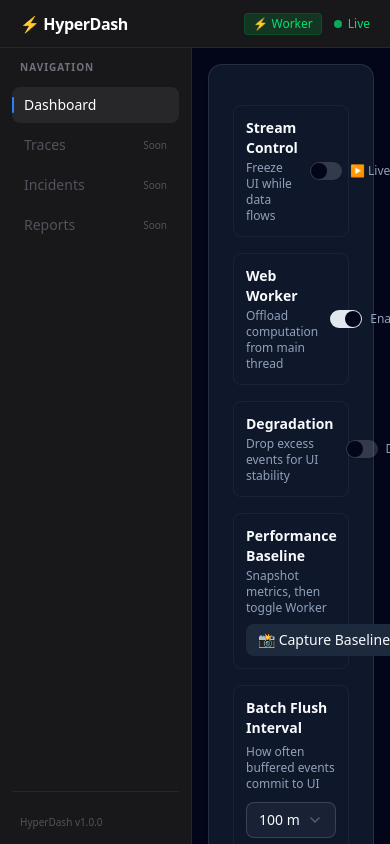
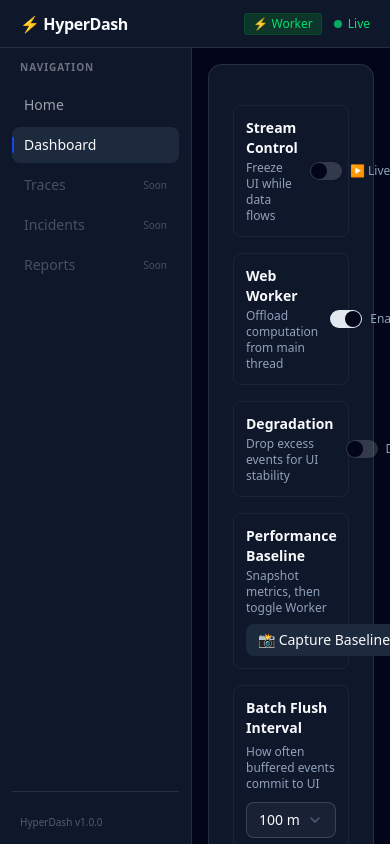
Before and after one commit to Salmankhancodes/hyperdash, a Next.js app: page /dashboard in a window 390 px wide. Built offline with nearby package versions, Linux system fonts and the light colour scheme.

Commit message:
Refactor page layout and sidebar navigation for improved UI consistency and responsiveness

```diff
--- a/src/app/page.tsx
+++ b/src/app/page.tsx
@@ -1,65 +1,81 @@
-import Image from "next/image";
+import Link from "next/link";
+
+const features = [
+  {
+    title: "Web Worker Offloading",
+    description:
+      "Heavy computation moves off the main thread, keeping the UI responsive even under extreme event pressure.",
+  },
+  {
+    title: "Batching & Flush Control",
+    description:
+      "Buffered events are committed to the UI at configurable intervals, reducing render pressure and preventing frame drops.",
+  },
+  {
+    title: "Graceful Degradation",
+    description:
+      "When ingestion exceeds capacity, excess events are dropped intentionally to preserve UI stability — not crashed.",
+  },
+  {
+    title: "Pause, Inspect & Drill-Down",
+    description:
+      "Freeze the live stream to inspect a snapshot. Drill into any time window to isolate context without losing data.",
+  },
+  {
+    title: "Performance Comparison",
+    description:
+      "Capture a baseline, toggle Worker mode, and see FPS, throughput, and processing-time deltas side by side.",
+  },
+];
 
 export default function Home() {
   return (
-    <div className="flex min-h-screen items-center justify-center bg-zinc-50 font-sans dark:bg-black">
-      <main className="flex min-h-screen w-full max-w-3xl flex-col items-center justify-between py-32 px-16 bg-white dark:bg-black sm:items-start">
-        <Image
-          className="dark:invert"
-          src="/next.svg"
-          alt="Next.js logo"
-          width={100}
-          height={20}
-          priority
-        />
-        <div className="flex flex-col items-center gap-6 text-center sm:items-start sm:text-left">
-          <h1 className="max-w-xs text-3xl font-semibold leading-10 tracking-tight text-black dark:text-zinc-50">
-            To get started, edit the page.tsx file.
-          </h1>
-          <p className="max-w-md text-lg leading-8 text-zinc-600 dark:text-zinc-400">
-            Looking for a starting point or more instructions? Head over to{" "}
-            <a
-              href="https://vercel.com/templates?framework=next.js&utm_source=create-next-app&utm_medium=appdir-template-tw&utm_campaign=create-next-app"
-              className="font-medium text-zinc-950 dark:text-zinc-50"
+    <div className="min-h-screen bg-background text-foreground">
+      {/* Hero */}
+      <section className="flex flex-col items-center justify-center px-6 pt-32 pb-20 text-center">
+        <span className="mb-4 inline-block text-sm font-medium tracking-widest uppercase text-muted-foreground">
+          Frontend Engineering Case Study
+        </span>
+        <h1 className="max-w-2xl text-4xl font-bold tracking-tight sm:text-5xl">
+          ⚡ HyperDash
+        </h1>
+        <p className="mt-4 max-w-xl text-lg text-muted-foreground leading-relaxed">
+          A real-time performance monitoring dashboard that simulates frontend
+          observability challenges under extreme event pressure — and
+          demonstrates how batching, workers, degradation, and inspection
+          protect UI stability.
+        </p>
+        <Link
+          href="/dashboard"
+          className="mt-8 inline-flex h-11 items-center gap-2 rounded-md bg-primary px-6 text-sm font-semibold text-primary-foreground transition-colors hover:bg-primary/90"
+        >
+          Launch Dashboard →
+        </Link>
+      </section>
+
+      {/* Feature grid */}
+      <section className="mx-auto max-w-4xl px-6 pb-24">
+        <div className="grid gap-6 sm:grid-cols-2 lg:grid-cols-3">
+          {features.map((f) => (
+            <div
+              key={f.title}
+              className="rounded-lg border border-border bg-card p-5 space-y-2"
             >
-              Templates
-            </a>{" "}
-            or the{" "}
-            <a
-              href="https://nextjs.org/learn?utm_source=create-next-app&utm_medium=appdir-template-tw&utm_campaign=create-next-app"
-              className="font-medium text-zinc-950 dark:text-zinc-50"
-            >
-              Learning
-            </a>{" "}
-            center.
-          </p>
+              <h3 className="text-sm font-semibold text-card-foreground">
+                {f.title}
+              </h3>
+              <p className="text-xs leading-relaxed text-muted-foreground">
+                {f.description}
+              </p>
+            </div>
+          ))}
         </div>
-        <div className="flex flex-col gap-4 text-base font-medium sm:flex-row">
-          <a
-            className="flex h-12 w-full items-center justify-center gap-2 rounded-full bg-foreground px-5 text-background transition-colors hover:bg-[#383838] dark:hover:bg-[#ccc] md:w-[158px]"
-            href="https://vercel.com/new?utm_source=create-next-app&utm_medium=appdir-template-tw&utm_campaign=create-next-app"
-            target="_blank"
-            rel="noopener noreferrer"
-          >
-            <Image
-              className="dark:invert"
-              src="/vercel.svg"
-              alt="Vercel logomark"
-              width={16}
-              height={16}
-            />
-            Deploy Now
-          </a>
-          <a
-            className="flex h-12 w-full items-center justify-center rounded-full border border-solid border-black/[.08] px-5 transition-colors hover:border-transparent hover:bg-black/[.04] dark:border-white/[.145] dark:hover:bg-[#1a1a1a] md:w-[158px]"
-            href="https://nextjs.org/docs?utm_source=create-next-app&utm_medium=appdir-template-tw&utm_campaign=create-next-app"
-            target="_blank"
-            rel="noopener noreferrer"
-          >
-            Documentation
-          </a>
-        </div>
-      </main>
+      </section>
+
+      {/* Footer */}
+      <footer className="border-t border-border py-6 text-center text-xs text-muted-foreground">
+        Built with Next.js 16, React 19, Zustand, Web Workers & Recharts
+      </footer>
     </div>
   );
 }
--- a/src/components/shell/Header.tsx
+++ b/src/components/shell/Header.tsx
@@ -7,11 +7,11 @@
   const workerEnabled = useEventStore(s => s.workerEnabled);
 
   return (
-    <header className="w-full h-12 flex items-center justify-between px-5 bg-zinc-900 border-b border-zinc-800 shrink-0">
+    <header className="w-full h-12 flex items-center justify-between px-5 bg-sidebar border-b border-sidebar-border shrink-0">
       {/* Left: Logo */}
       <div className="flex items-center gap-3">
-        <span className="text-base font-bold tracking-tight text-white">⚡ HyperDash</span>
-        <span className="text-[10px] uppercase tracking-widest text-zinc-500 font-medium hidden sm:inline">Performance Monitor</span>
+        <span className="text-base font-bold tracking-tight text-sidebar-foreground">⚡ HyperDash</span>
+        <span className="text-[10px] uppercase tracking-widest text-sidebar-foreground/40 font-medium hidden sm:inline">Performance Monitor</span>
       </div>
 
       {/* Right: Status indicators */}
--- a/src/components/shell/Sidebar.tsx
+++ b/src/components/shell/Sidebar.tsx
@@ -1,8 +1,10 @@
 "use client"
 
 import { usePathname } from "next/navigation"
+import Link from "next/link"
 
 const navItems = [
+  { label: "Home",      href: "/",          enabled: true },
   { label: "Dashboard", href: "/dashboard", enabled: true },
   { label: "Traces",    href: "#", enabled: false },
   { label: "Incidents", href: "#", enabled: false },
@@ -13,41 +15,47 @@
   const pathname = usePathname();
 
   return (
-    <aside className="w-48 shrink-0 bg-zinc-900 border-r border-zinc-800 flex flex-col p-3 gap-1">
-      <span className="text-[10px] uppercase tracking-widest text-zinc-500 font-semibold px-2 mb-2">
+    <aside className="w-48 shrink-0 bg-sidebar border-r border-sidebar-border flex flex-col p-3 gap-1">
+      <span className="text-[10px] uppercase tracking-widest text-sidebar-foreground/40 font-semibold px-2 mb-2">
         Navigation
       </span>
 
       {navItems.map((item) => {
         const isActive = item.enabled && pathname === item.href;
+        const classes = `relative flex items-center gap-2 px-3 py-2 rounded-md text-sm transition-colors ${
+          isActive
+            ? "bg-sidebar-accent text-sidebar-accent-foreground font-medium"
+            : item.enabled
+              ? "text-sidebar-foreground/60 hover:bg-sidebar-accent/50 hover:text-sidebar-foreground cursor-pointer"
+              : "text-sidebar-foreground/25 cursor-not-allowed"
+        }`;
 
-        return (
-          <div
-            key={item.label}
-            className={`relative flex items-center gap-2 px-3 py-2 rounded-md text-sm transition-colors ${
-              isActive
-                ? "bg-zinc-800 text-white font-medium"
-                : item.enabled
-                  ? "text-zinc-400 hover:bg-zinc-800/50 hover:text-zinc-200 cursor-pointer"
-                  : "text-zinc-600 cursor-not-allowed"
-            }`}
-            title={!item.enabled ? "Coming soon" : undefined}
-          >
-            {/* Active indicator bar */}
+        const content = (
+          <>
             {isActive && (
-              <span className="absolute left-0 top-1/2 -translate-y-1/2 w-0.5 h-4 bg-blue-500 rounded-full" />
+              <span className="absolute left-0 top-1/2 -translate-y-1/2 w-0.5 h-4 bg-sidebar-primary rounded-full" />
             )}
             <span>{item.label}</span>
             {!item.enabled && (
-              <span className="ml-auto text-[10px] text-zinc-600 font-medium">Soon</span>
+              <span className="ml-auto text-[10px] text-sidebar-foreground/25 font-medium">Soon</span>
             )}
+          </>
+        );
+
+        return item.enabled ? (
+          <Link key={item.label} href={item.href} className={classes}>
+            {content}
+          </Link>
+        ) : (
+          <div key={item.label} className={classes} title="Coming soon">
+            {content}
           </div>
         );
       })}
 
       {/* Bottom spacer + version */}
-      <div className="mt-auto pt-4 border-t border-zinc-800">
-        <span className="text-[10px] text-zinc-600 px-2">HyperDash v1.0.0</span>
+      <div className="mt-auto pt-4 border-t border-sidebar-border">
+        <span className="text-[10px] text-sidebar-foreground/30 px-2">HyperDash v1.0.0</span>
       </div>
     </aside>
   )
```
